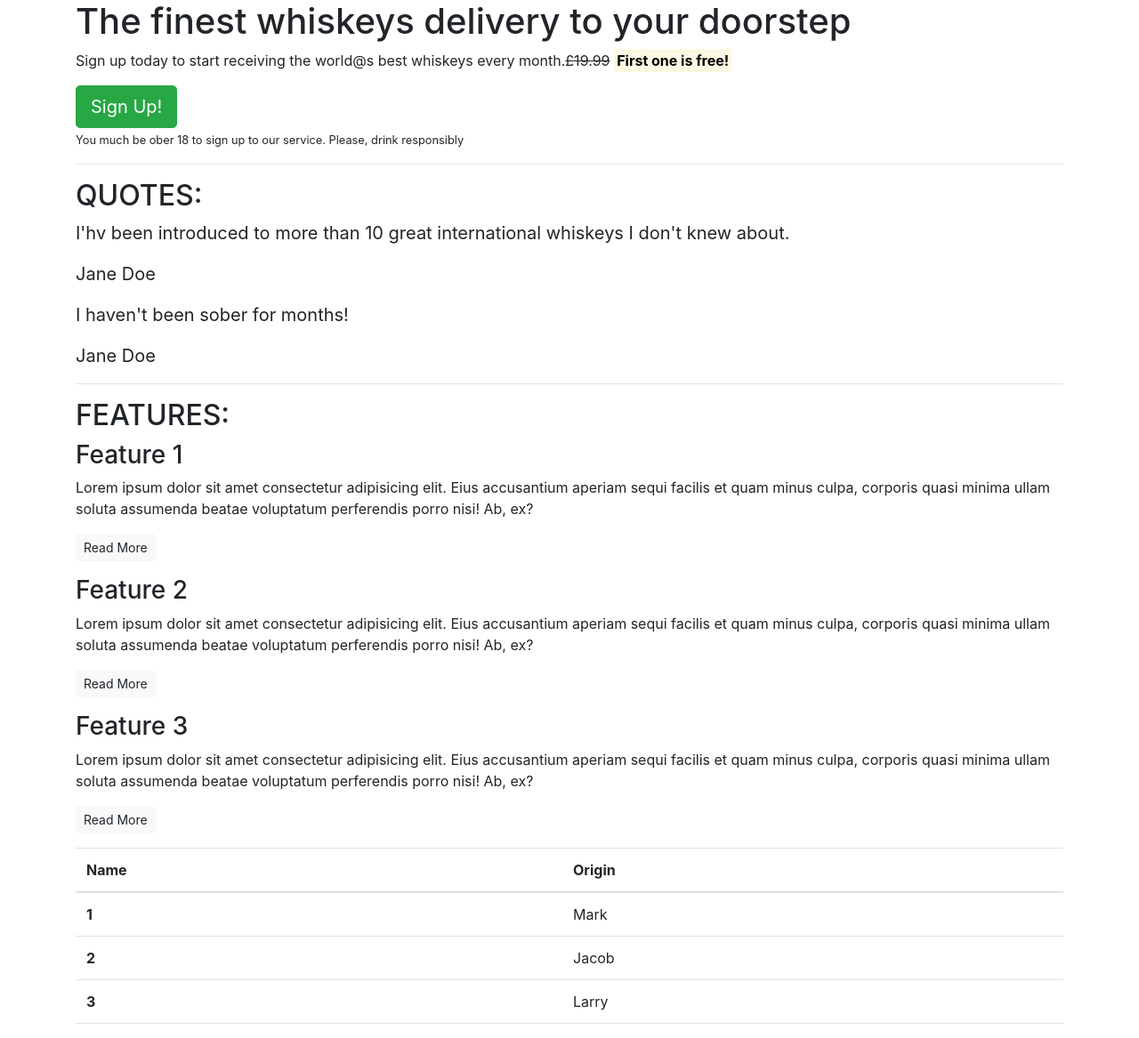
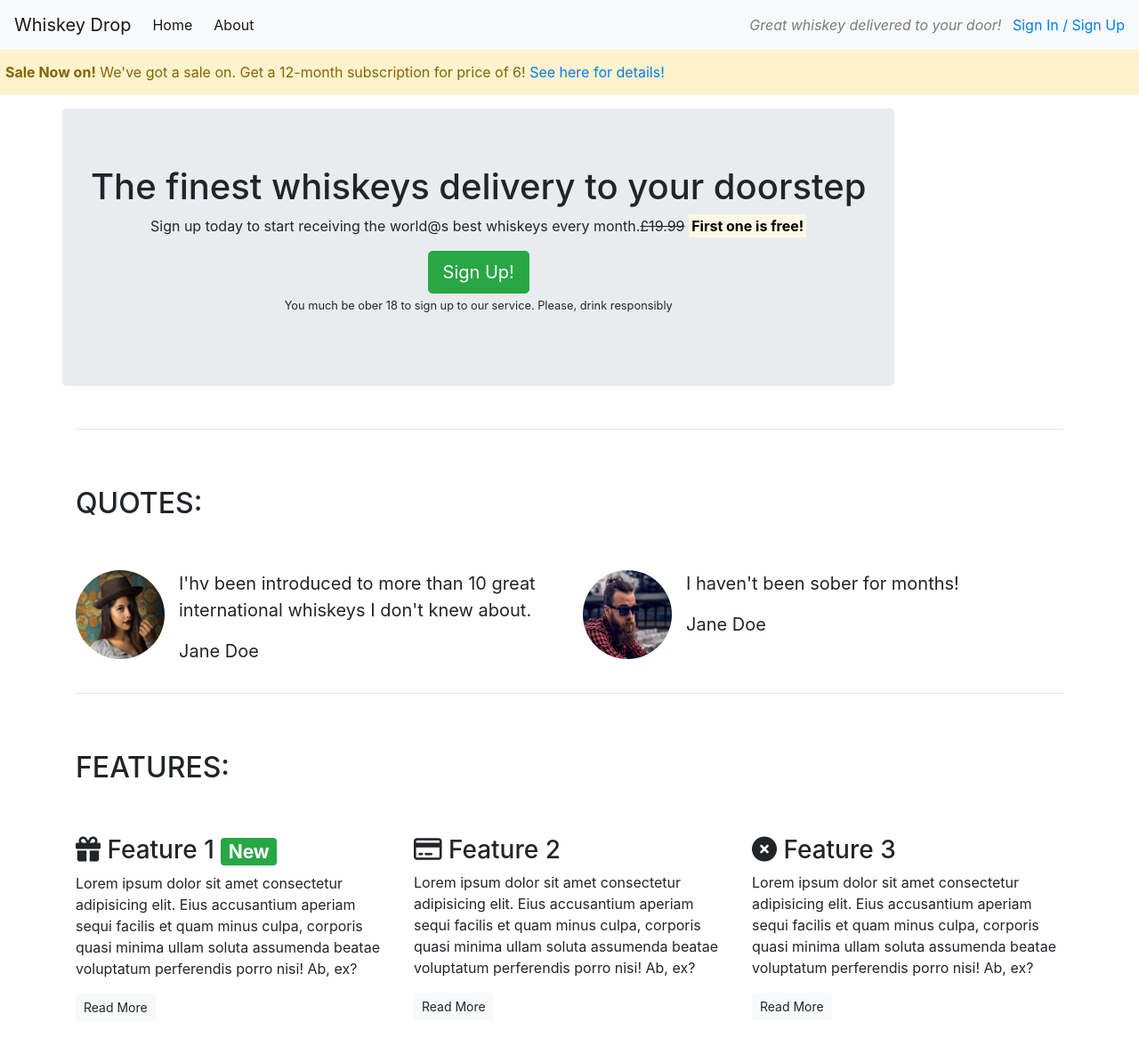
Before and after one commit to rajendradanve/wisky_drop, a plain HTML site: page index.html in a window 1280 px wide. Shown: the top 1167 px of the page at 89% size. Drawn offline with nearby package versions, Linux system fonts and the light colour scheme.

Commit message:
updated code as per 7th Jan

```diff
--- a/index.html
+++ b/index.html
@@ -1,34 +1,108 @@
 <!DOCTYPE html>
 <html lang="en">
+
 <head>
     <meta charset="UTF-8">
     <meta name="viewport" content="width=device-width, initial-scale=1.0">
     <title>Whiskey Drop | Taste a new whiskey every month</title>
-    <link rel="stylesheet" href="https://stackpath.bootstrapcdn.com/bootstrap/4.3.1/css/bootstrap.min.css" integrity="sha384-ggOyR0iXCbMQv3Xipma34MD+dH/1fQ784/j6cY/iJTQUOhcWr7x9JvoRxT2MZw1T" crossorigin="anonymous">
-<script src="https://stackpath.bootstrapcdn.com/bootstrap/4.3.1/js/bootstrap.min.js" integrity="sha384-JjSmVgyd0p3pXB1rRibZUAYoIIy6OrQ6VrjIEaFf/nJGzIxFDsf4x0xIM+B07jRM" crossorigin="anonymous"></script>
+    <link rel="stylesheet" href="https://stackpath.bootstrapcdn.com/bootstrap/4.3.1/css/bootstrap.min.css"
+        integrity="sha384-ggOyR0iXCbMQv3Xipma34MD+dH/1fQ784/j6cY/iJTQUOhcWr7x9JvoRxT2MZw1T" crossorigin="anonymous">
+
+    <script src="https://kit.fontawesome.com/023e38a18b.js" crossorigin="anonymous"></script>
 </head>
+
 <body>
-    <article class="container">
+    <nav class="navbar navbar-light bg-light navbar-expand-sm">
+        <a href="/" class="navbar-brand">Whiskey Drop</a>
+        <button class="navbar-toggler ml-auto" type="button" data-toggle="collapse" data-target="#navbarNavDropdown"
+            aria-controls="navbarNavDropdown" aria-expanded="false" aria-label="Toggle navigation">
+            <span class="navbar-toggler-icon"></span>
+        </button>
+        <div class="collapse navbar-collapse" id="navbarNavDropdown">
+            <ul class="navbar-nav mr-auto">
+                <li class="active nav-item mr-2"><a class="nav-link" href="/">Home</a></li>
+                <li class="active nav-item mr-2"><a class="nav-link" href="/about">About</a></li>
+                <li class="active nav-item mr-2 d-block d-sm-none"><a class="nav-link" href="/login">Sign In / Sign
+                        Up</a>
+                </li>
+            </ul>
+        </div>
+        <div class="d-none d-md-block">
+            <p class="navbar-text my-auto mr-2"><i>Great whiskey delivered to your door!</i></p>
+            <a href="/login">Sign In / Sign Up</a>
+        </div>
+
+    </nav>
+
+    <div class="row d-none d-sm-block">
+
+        <div col="col-12">
+            <div class="alert alert-warning">
+                <strong>Sale Now on!</strong> We've got a sale on. Get a 12-month subscription for price of 6! <a
+                    href="/">See here for details!</a>
+            </div>
+        </div>
+    </div>
+    <article class="container mt-3">
         <!-- callout-->
-        <section class = "callout">
+        <div class="row">
+
+            <div col="col-12">
+
+                <section class="callout jumbotron text-center">
                     <h1>The finest whiskeys delivery to your doorstep</h1>
-            <p>Sign up today to start receiving the world@s best whiskeys every month.<s>£19.99</s> <strong><mark>First one is free!</mark></strong></p>
+                    <p>Sign up today to start receiving the world@s best whiskeys every month.<s
+                            class="d-none d-sm-inline">£19.99</s>
+                        <span class="d-inline d-sm-none"><br></span>
+                        <strong><mark>First one is free!</mark></strong></p>
                     <button class="btn btn-success btn-lg">Sign Up!</button>
-            <p text="text-muted"><small>You much be ober 18 to sign up to our service. Please, drink responsibly</small></p>
+                    <p text="text-muted"><small>You much be ober 18 to sign up to our service. Please, drink
+                            responsibly</small></p>
                 </section>
+            </div>
+        </div>
+
+
         <!-- /. callout-->
         <hr>
         <!-- Quotes    -->
         <section class="quotes">
+            <div class="row">
+                <div class="col-12 my-5">
                     <h2 class="text-uppercase">Quotes: </h2>
+                </div>
+            </div>
+            <div class="row">
+                <div class="col-12 col-md-6">
+                    <div class="media">
+                        <div class="d-none d-sm-block">
+                            <img src="images/girl-image.png" class="rounded-circle mr-3" height="100px" width="100px"
+                                alt="">
+                        </div>
+                        <div class="media-body">
                             <blockquote class="blockquote">
-                <p>I'hv been introduced to more than 10 great international whiskeys I don't knew about.</p>
+                                <p>I'hv been introduced to more than 10 great international whiskeys I don't knew about.
+                                </p>
                                 <p>Jane Doe</p>
                             </blockquote>
+                        </div>
+                    </div>
+                </div>
+                <div class="col-12 col-md-6">
+                    <div class="media">
+                        <div class="d-none d-sm-block">
+                            <img src="images/guy-image.png" class="rounded-circle mr-3" height="100px" width="100px"
+                                alt="">
+                        </div>
+                        <div class="media-body">
                             <blockquote class="blockquote">
                                 <p>I haven't been sober for months!</p>
                                 <p>Jane Doe</p>
                             </blockquote>
+                        </div>
+                    </div>
+                </div>
+            </div>
         </section>
         <!-- /. qutoes -->
 
@@ -36,27 +110,52 @@
 
         <!--Features-->
         <section class="features">
+            <div class="row">
+                <div class="col-12 my-5">
                     <h2 class="text-uppercase">Features:</h2>
+                </div>
+            </div>
+            <div class="row">
+                <div class="col-12 col-md-6 col-lg-4">
                     <div class="feature">
-                <h3>Feature 1</h3>
-                <p>Lorem ipsum dolor sit amet consectetur adipisicing elit. Eius accusantium aperiam sequi facilis et quam minus culpa, corporis quasi minima ullam soluta assumenda beatae voluptatum perferendis porro nisi! Ab, ex?</p>
-                <p><a class = "btn btn-sm btn-light" href="">Read More</a></p>
+                        <h3><i class="fas fa-gift d-none d-sm-inline"></i> Feature 1 <span
+                                class="badge badge-success">New</span></h3>
+                        <p>Lorem ipsum dolor sit amet consectetur adipisicing elit. Eius accusantium aperiam sequi
+                            facilis
+                            et quam minus culpa, corporis quasi minima ullam soluta assumenda beatae voluptatum
+                            perferendis
+                            porro nisi! Ab, ex?</p>
+                        <p><a class="btn btn-sm btn-light" href="">Read More</a></p>
                     </div>
+                </div>
+                <div class="col-12 col-md-6 col-lg-4">
                     <div class="feature">
-                <h3>Feature 2</h3>
-                <p>Lorem ipsum dolor sit amet consectetur adipisicing elit. Eius accusantium aperiam sequi facilis et quam minus culpa, corporis quasi minima ullam soluta assumenda beatae voluptatum perferendis porro nisi! Ab, ex?</p>
-                <p><a class = "btn btn-sm btn-light" href="">Read More</a></p>
+                        <h3><i class="far fa-credit-card d-none d-sm-inline"></i> Feature 2</h3>
+                        <p>Lorem ipsum dolor sit amet consectetur adipisicing elit. Eius accusantium aperiam sequi
+                            facilis
+                            et quam minus culpa, corporis quasi minima ullam soluta assumenda beatae voluptatum
+                            perferendis
+                            porro nisi! Ab, ex?</p>
+                        <p><a class="btn btn-sm btn-light" href="">Read More</a></p>
                     </div>
+                </div>
+                <div class="col-12 d-md-none d-lg-block col-lg-4 ">
                     <div class="feature">
-                <h3>Feature 3</h3>
-                <p>Lorem ipsum dolor sit amet consectetur adipisicing elit. Eius accusantium aperiam sequi facilis et quam minus culpa, corporis quasi minima ullam soluta assumenda beatae voluptatum perferendis porro nisi! Ab, ex?</p>
-                <p><a class = "btn btn-sm btn-light" href="">Read More</a></p>
+                        <h3><i class="fas fa-times-circle d-none d-sm-inline"></i> Feature 3</h3>
+                        <p>Lorem ipsum dolor sit amet consectetur adipisicing elit. Eius accusantium aperiam sequi
+                            facilis
+                            et quam minus culpa, corporis quasi minima ullam soluta assumenda beatae voluptatum
+                            perferendis
+                            porro nisi! Ab, ex?</p>
+                        <p><a class="btn btn-sm btn-light" href="">Read More</a></p>
+                    </div>
+                </div>
             </div>
         </section>
 
         <!-- Feature end -->
 
-        <!--Monthly favorites -->
+        <!--Monthly favorites
         <section class="favorites">
             <table class="table">
                 <thead>
@@ -97,7 +196,19 @@
 
         </section>
 
+        -->
+
     </article>
+    <script src="https://cdn.jsdelivr.net/npm/@popperjs/core@2.5.4/dist/umd/popper.min.js"
+        integrity="sha384-q2kxQ16AaE6UbzuKqyBE9/u/KzioAlnx2maXQHiDX9d4/zp8Ok3f+M7DPm+Ib6IU"
+        crossorigin="anonymous"></script>
+    <script src="https://cdn.jsdelivr.net/npm/bootstrap@5.0.0-beta1/dist/js/bootstrap.min.js"
+        integrity="sha384-pQQkAEnwaBkjpqZ8RU1fF1AKtTcHJwFl3pblpTlHXybJjHpMYo79HY3hIi4NKxyj"
+        crossorigin="anonymous"></script>
+    <script src="https://stackpath.bootstrapcdn.com/bootstrap/4.3.1/js/bootstrap.min.js"
+        integrity="sha384-JjSmVgyd0p3pXB1rRibZUAYoIIy6OrQ6VrjIEaFf/nJGzIxFDsf4x0xIM+B07jRM"
+        crossorigin="anonymous"></script>
 
 </body>
+
 </html>
```
Also changed, not shown: images/girl-image.png (added), images/guy-image.png (added), 1 other file. Lines whose indentation alone changed are shown as unchanged.
